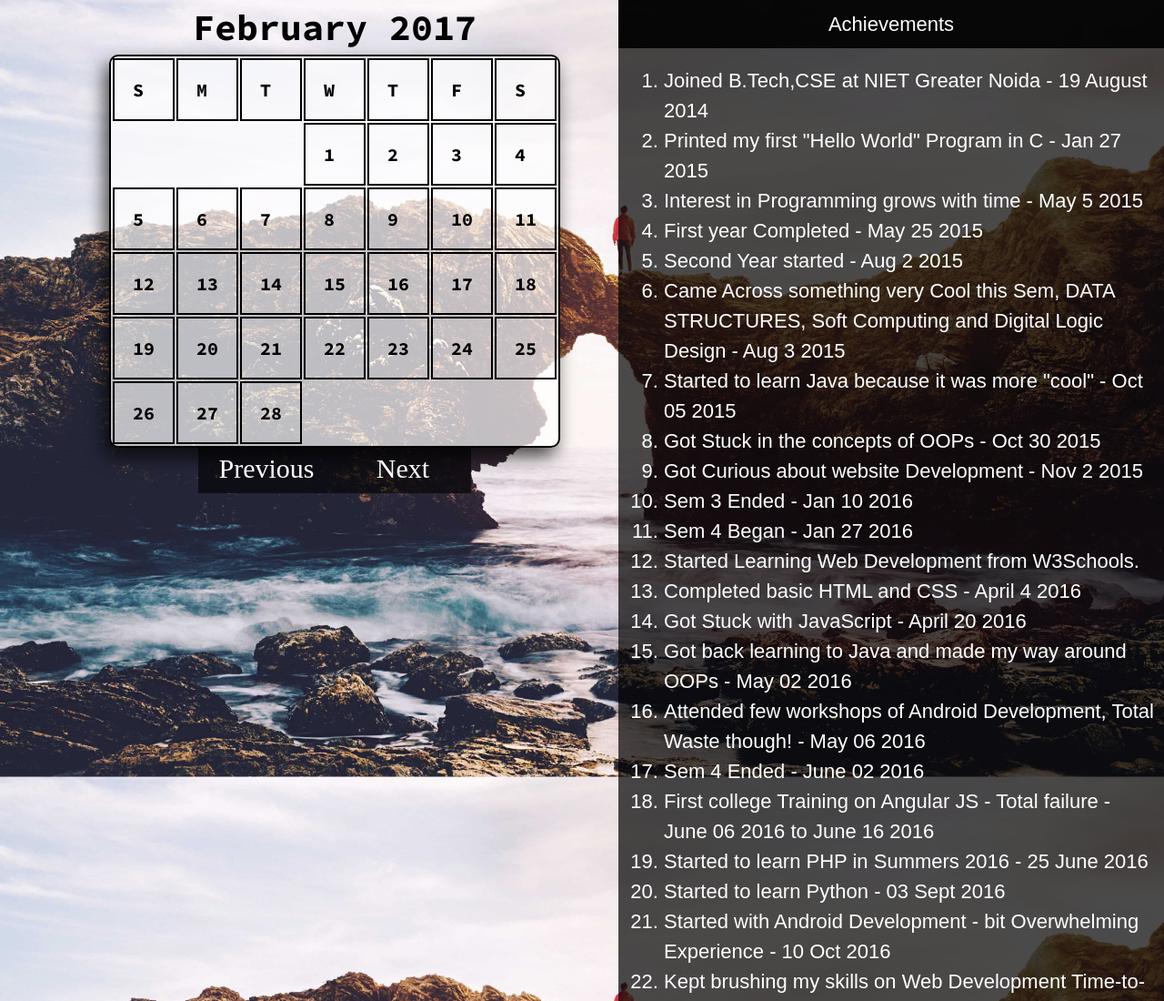
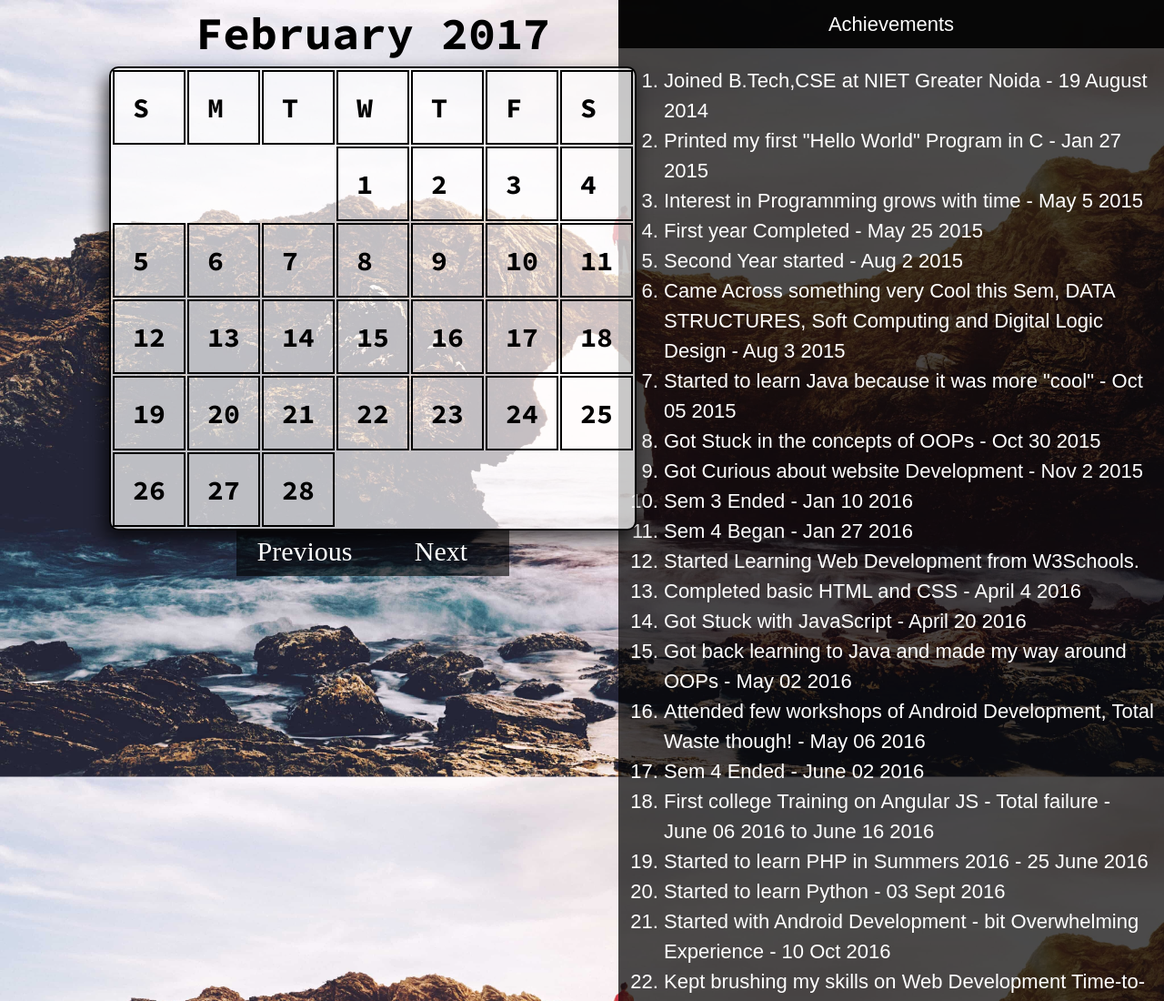
Before and after one commit to devDeejay/DhananjayTrivedi.github.io, a plain HTML site: page Calendar/index.html in a window 1280 px wide. Shown: the top 1100 px of the page at 91% size. Drawn offline with Linux system fonts and the light colour scheme.

```diff
--- a/Calendar/css.css
+++ b/Calendar/css.css
@@ -29,13 +29,13 @@
     font-family: monospace;
 }
 #calendar-month-year{
-    font-size: 40px;
+    font-size: 50px;
     font-family: 'Source Code Pro', monospace;
     padding: 5px;
 }
 #calendar-dates table td{
     padding: 20px;
-    font-size: 20px;
+    font-size: 30px;
     border: 2px solid black;
 }
 #calendar-dates table{
--- a/css.css
+++ b/css.css
@@ -1,5 +1,6 @@
 html,body{
     margin:0;
+    padding: 0;
 	width: 100%;
 	height: 100%;
     display: table;
```
Also changed, not shown: Images/Thankyou.jpg, Images/WelcomeBackground.jpg, Images/background1.jpg, Images/contact2.jpg, Images/skillsWallpaper.jpg.
